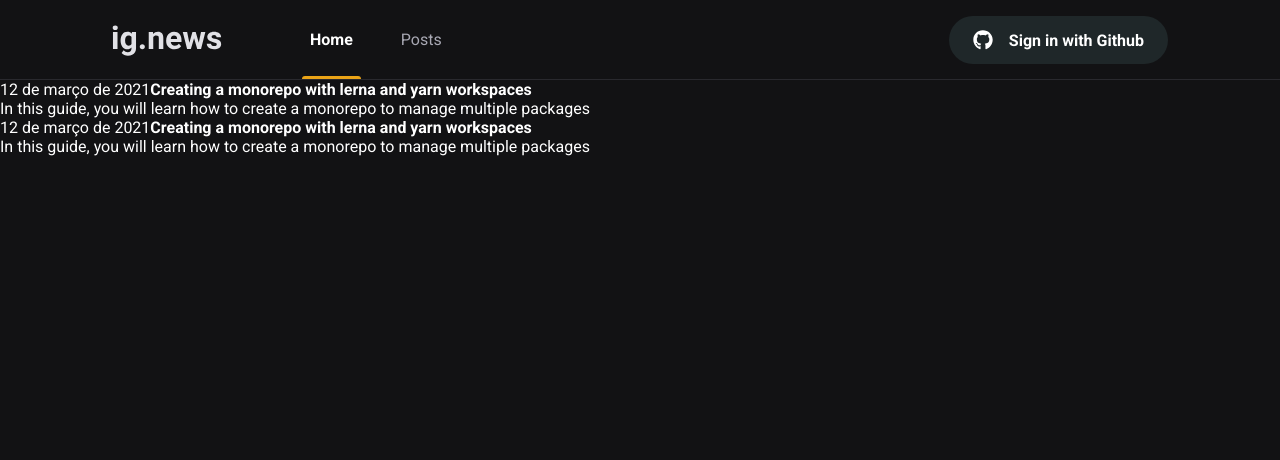
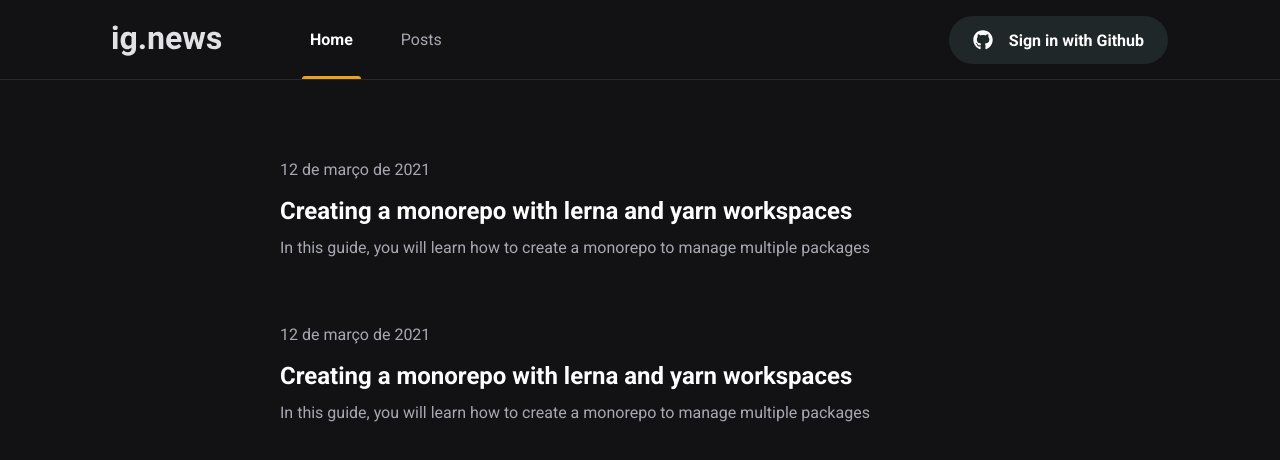
Before and after one commit to camilamiz/03-ignews, a Next.js app: page /posts in a window 1280 px wide. Shown: the top 460 px of the page. Built offline with nearby package versions, Linux system fonts and the light colour scheme; no server answers.

Commit message:
add posts page styles

```diff
--- a/src/pages/posts/styles.module.scss
+++ b/src/pages/posts/styles.module.scss
@@ -1,7 +1,45 @@
 .container {
-
+  max-width: 1120px;
+  margin: 0 auto;
+  padding: 0 2rem;
 }
 
 .posts {
+  max-width: 720px;
+  margin: 5rem auto 0;
 
+  a {
+    display: block;
+
+    & + a {
+      margin-top: 2rem;
+      padding-top: 2rem;
+      border-top: 1px solid var(--gary-700);
+    }
+
+    time {
+      font-size: 1rem;
+      display: flex;
+      align-items: center;
+      color: var(--gray-300);
+    }
+
+    strong {
+      display: block;
+      font-size: 1.5rem;
+      margin-top: 1rem;
+      line-height: 2rem;
+      transition: color 0.2s;
+    }
+
+    p {
+      color: var(--gray-300);
+      margin-top: 0.5rem;
+      line-height: 1.625rem;
+    }
+
+    &:hover strong {
+      color: var(--yellow-500);
+    }
+  }
 }
```
